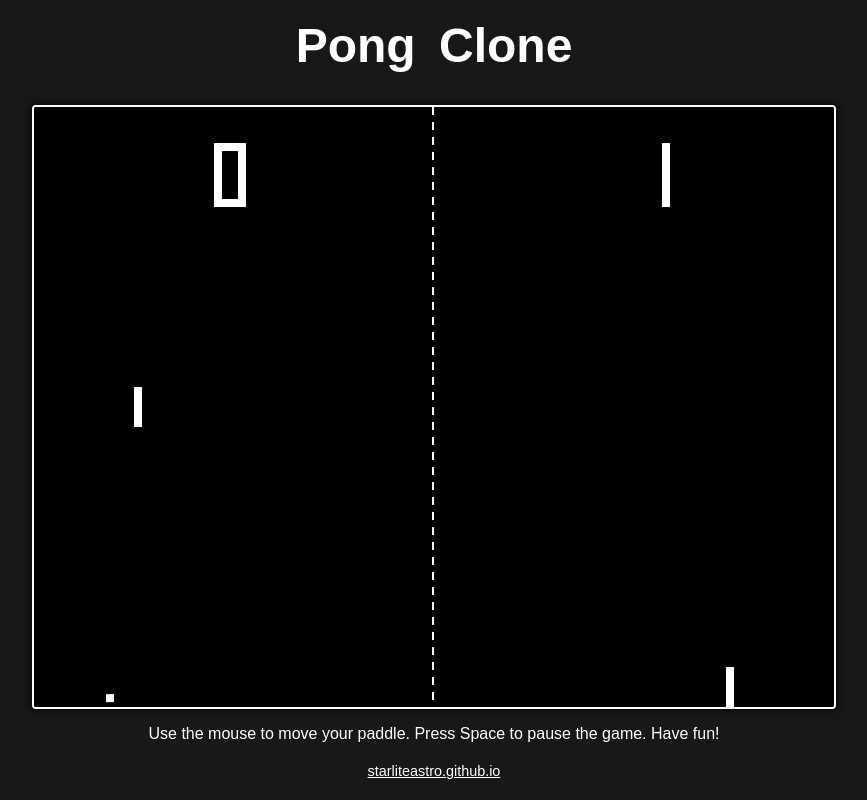
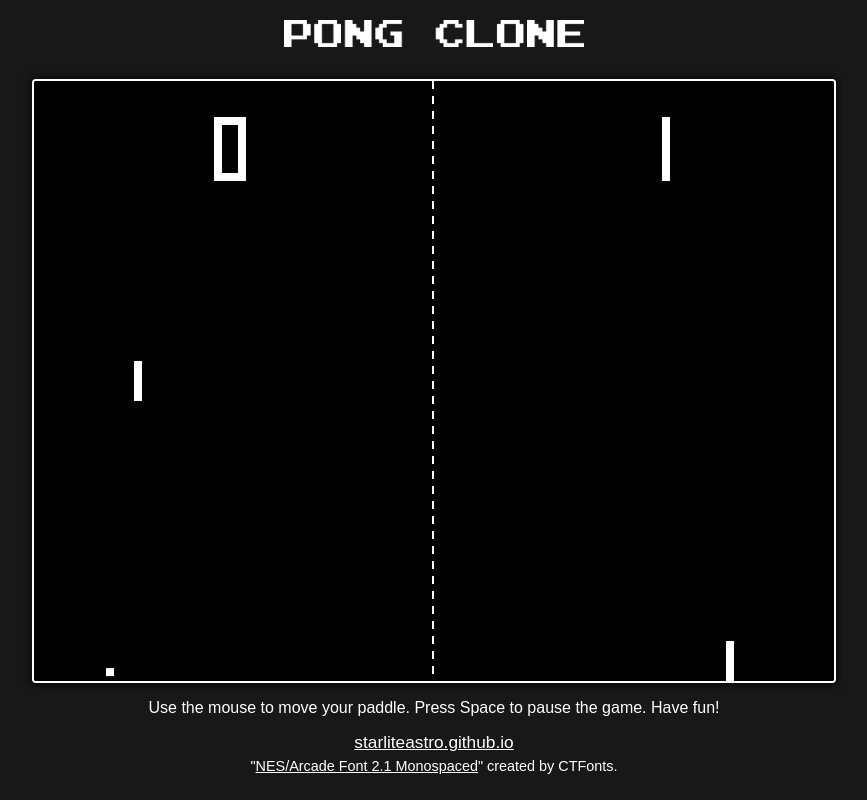
Before and after one commit to starLiteAstro/Pong-Clone, a plain HTML site: page index.html in a window 1280 px wide. Shown: the whole page, without its empty margins (206-1073 px from the left). Drawn offline with Linux system fonts and the light colour scheme; a web font is replaced by a local one.

Commit message:
Add credit

```diff
--- a/index.html
+++ b/index.html
@@ -8,11 +8,19 @@
     <link rel="manifest" href="site.webmanifest" />
 </head>
 <body>
-    <h1>Pong Clone</h1>
+    <!--Add title image-->
+    <img src="assets/images/title.png" alt="Pong Clone" style="display: block; margin: 20px auto 0 auto; width: 300px; height: auto;">
+    <!-- Place start button over canvas -->
     <canvas id="pong" width="800" height="600"></canvas>
     <p>Use the mouse to move your paddle. Press Space to pause the game. Have fun!</p>
-    <footer>
-        <a href="https://starliteastro.github.io" target="_blank" rel="noopener noreferrer">starliteastro.github.io</a>
+    <footer style="position: absolute; bottom: 10px; width: 100%; text-align: center;">
+        <div style="margin-bottom: 5px; font-size: larger;">
+            <a href="https://starliteastro.github.io" target="_blank" rel="noopener noreferrer">starliteastro.github.io</a>
+        </div>
+        <div>
+            "<a href="https://fontstruct.com/fontstructions/show/1662271/nes-arcade-font-2-1-monospaced" target="_blank" rel="noopener noreferrer">NES/Arcade Font 2.1 Monospaced</a>" created by CTFonts.
+        </div>
+        <br>
     </footer>
     <script src="pong.js"></script>
 </body>
```
